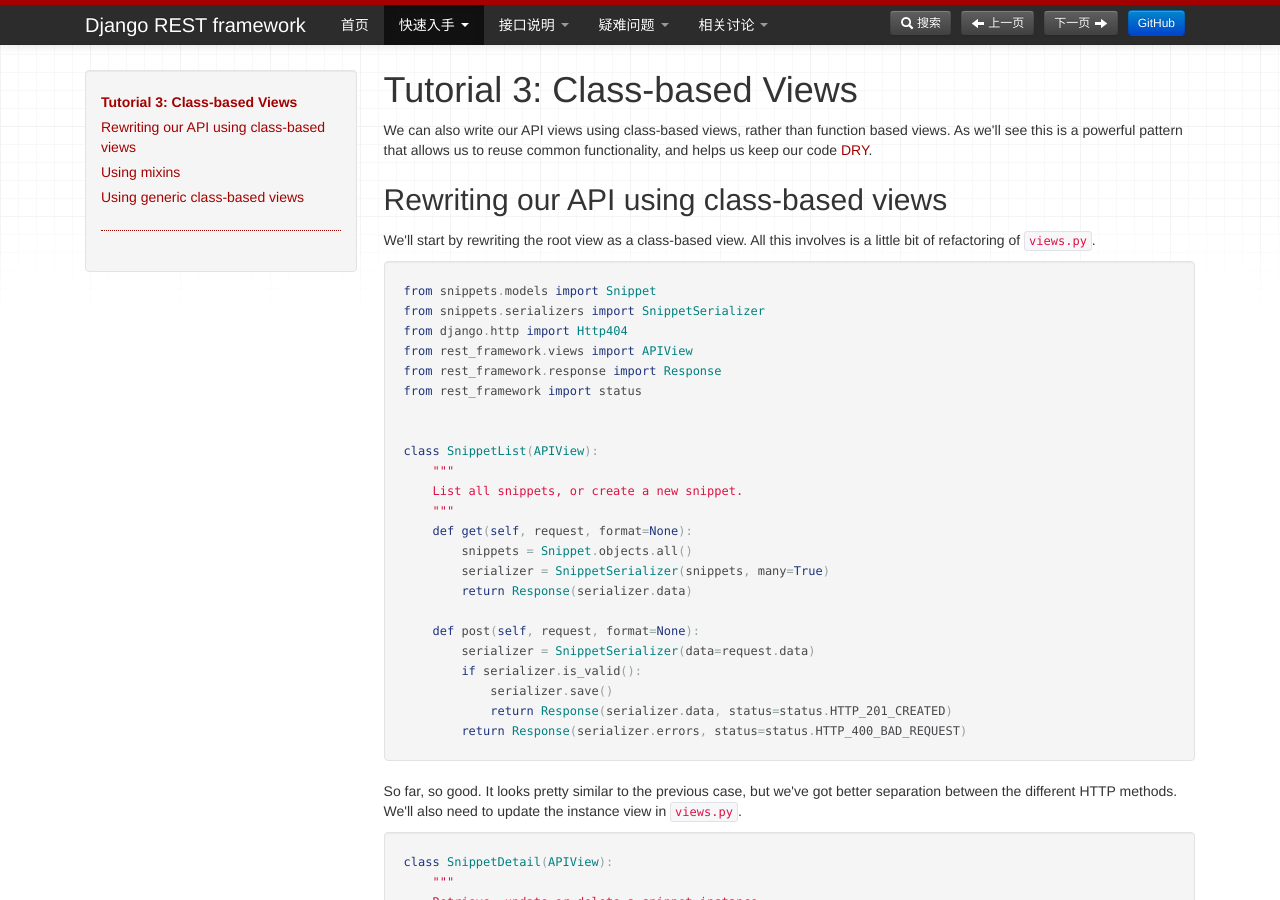
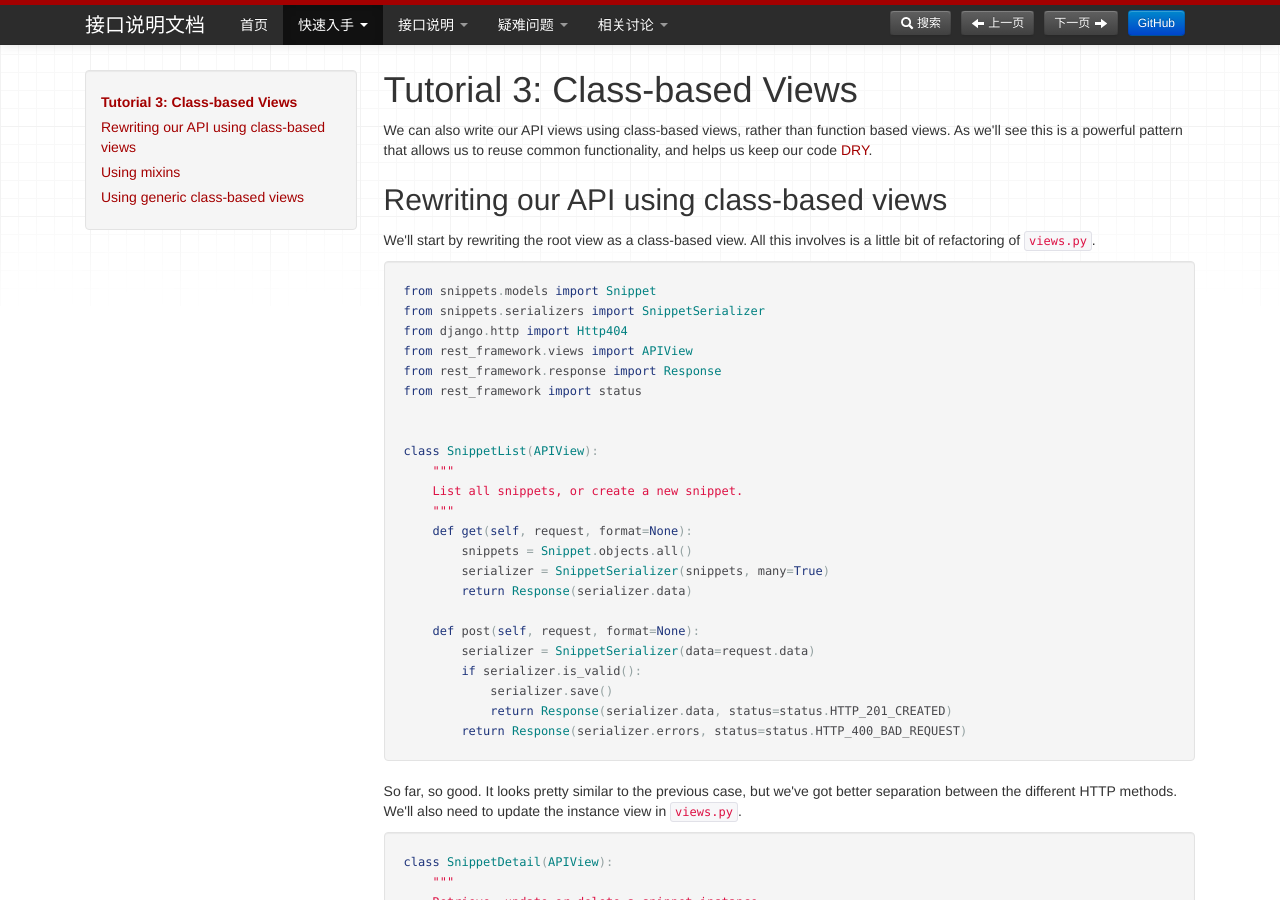
Before and after one commit to bopo/im, an MkDocs documentation site: the page built from docs/tutorial/3-class-based-views.md, in a window 1280 px wide and 900 px high. Built offline with MkDocs 1.6.1, drawn with Linux system fonts in a browser that asks for light colours; comment, search, counter and statistics services are not loaded; old or Windows-style settings are respelled for this version of MkDocs.

Commit message:
update commit

```diff
--- a/docs/theme/main.html
+++ b/docs/theme/main.html
@@ -62,20 +62,20 @@
         <div id="mkdocs_search_modal" class="modal hide fade" tabindex="-1" role="dialog" aria-labelledby="myModalLabel" aria-hidden="true">
           <div class="modal-header">
             <button type="button" class="close" data-dismiss="modal" aria-hidden="true">&times;</button>
-            <h3 id="myModalLabel">Documentation search</h3>
+            <h3 id="myModalLabel">文档搜索</h3>
           </div>
 
           <div class="modal-body">
             <form role="form" autocomplete="off">
               <div class="form-group">
-                <input type="text" name="q" class="form-control" placeholder="Search..." id="mkdocs-search-query">
+                <input type="text" name="q" class="form-control" placeholder="请输入..." id="mkdocs-search-query">
               </div>
             </form>
             <div id="mkdocs-search-results"></div>
           </div>
 
           <div class="modal-footer">
-            <button class="btn" data-dismiss="modal" aria-hidden="true">Close</button>
+            <button class="btn" data-dismiss="modal" aria-hidden="true">关闭</button>
           </div>
         </div>
 
@@ -85,7 +85,7 @@
               <ul class="nav nav-list side-nav well sidebar-nav-fixed">
                 {% if page and page.is_homepage %}
                   <li class="main">
-                    <a href="#">Django REST framework</a>
+                    <a href="#">{{ config.site_name }}</a>
                   </li>
                 {% endif %}
 
@@ -101,10 +101,10 @@
                   {% endfor %}
                 {% endfor %}
 
-                  <div class="promo">
-                    <hr/>
-                    <div id="sidebarInclude">
-                  </div>
+                  <!-- <div class="promo"> -->
+                    <!-- <hr/> -->
+                    <!-- <div id="sidebarInclude"> -->
+                  <!-- </div> -->
               </ul>
 
             </div>
--- a/docs/theme/nav.html
+++ b/docs/theme/nav.html
@@ -14,7 +14,7 @@
             <span class="icon-bar"></span>
             <span class="icon-bar"></span>
           </a>
-          <a class="brand" href="https://www.django-rest-framework.org/">Django REST framework</a>
+          <a class="brand" href="{{ config.site_url }}">{{ config.site_name }}</a>
           <div class="nav-collapse collapse">
             {% if nav|length>1 %}
             <!-- Main navigation -->
```
